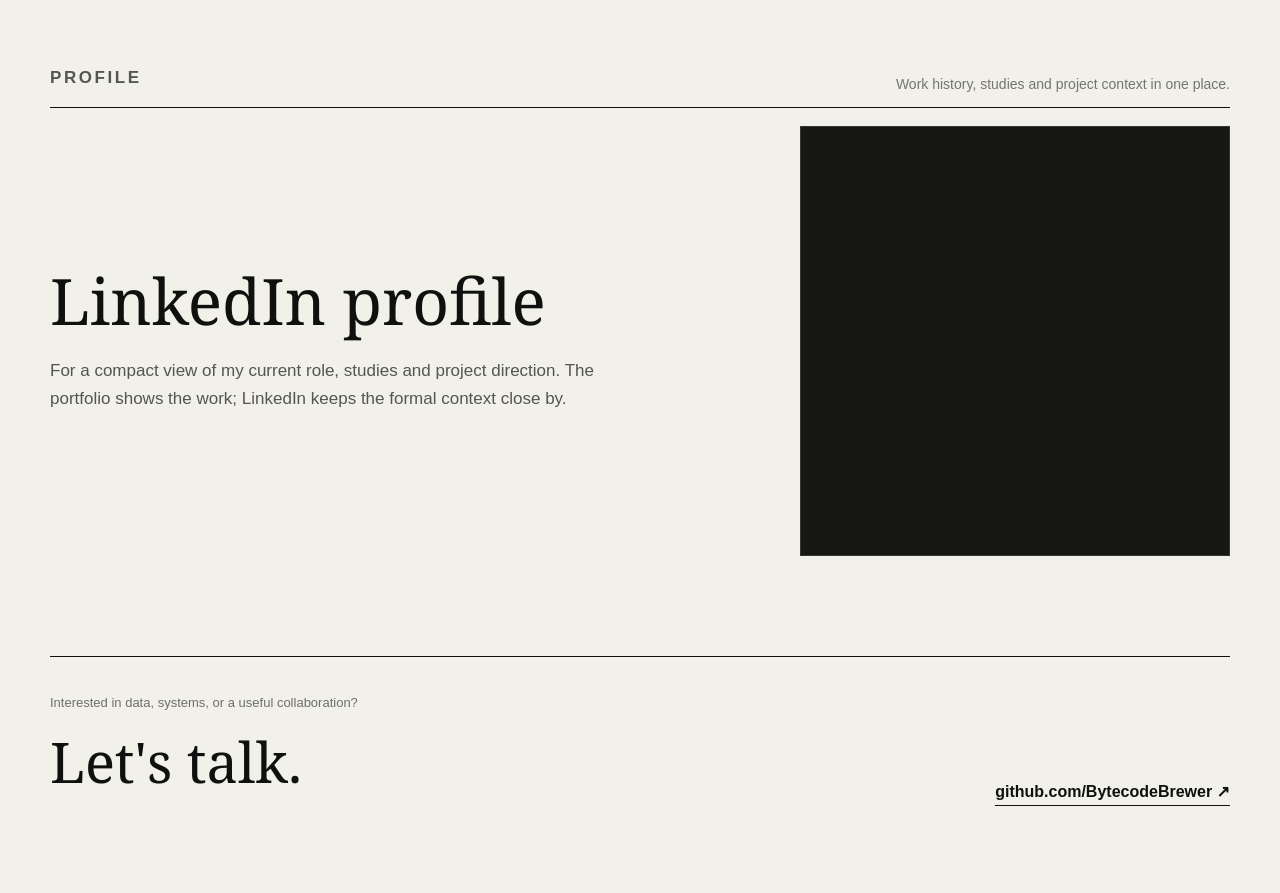
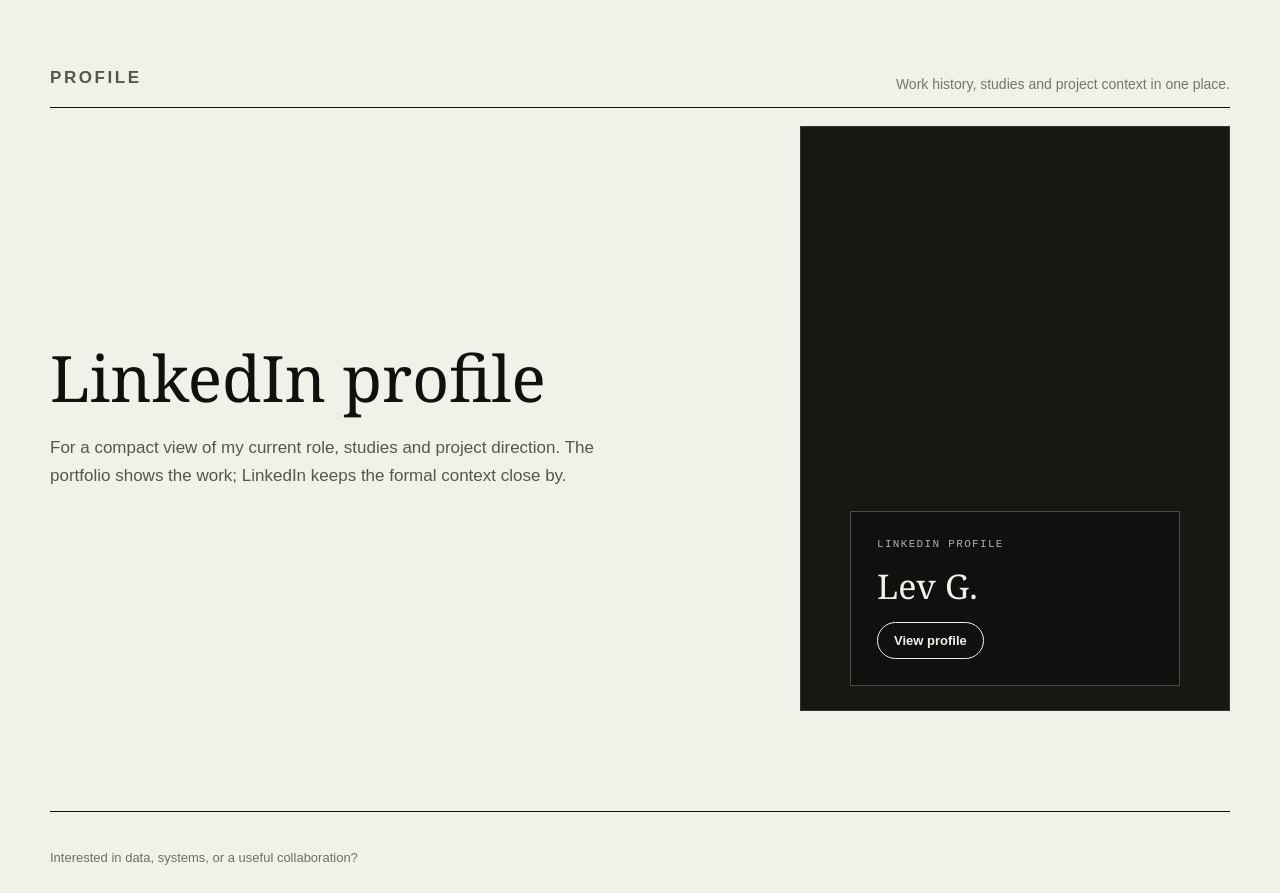
Before and after one commit to BytecodeBrewer/portfolio, a Next.js app: page / in a window 1280 px wide. Shown: the part 3220-4113 px from the top of the page. Built offline with nearby package versions, Linux system fonts and the light colour scheme; no server answers.

Commit message:
Add resilient LinkedIn badge fallback

```diff
--- /dev/null
+++ b/app/LinkedInBadge.tsx
@@ -0,0 +1,48 @@
+"use client";
+
+import { useEffect, useRef, useState } from "react";
+
+export function LinkedInBadge() {
+  const cardRef = useRef<HTMLDivElement>(null);
+  const [badgeLoaded, setBadgeLoaded] = useState(false);
+
+  useEffect(() => {
+    const card = cardRef.current;
+    if (!card) return;
+
+    const checkBadge = () => {
+      setBadgeLoaded(Boolean(card.querySelector("iframe")));
+    };
+
+    checkBadge();
+    const observer = new MutationObserver(checkBadge);
+    observer.observe(card, { childList: true, subtree: true });
+    const timeout = window.setTimeout(checkBadge, 2500);
+
+    return () => {
+      observer.disconnect();
+      window.clearTimeout(timeout);
+    };
+  }, []);
+
+  return (
+    <div className={`linkedin-card${badgeLoaded ? " badge-loaded" : ""}`} aria-label="LinkedIn profile badge" ref={cardRef}>
+      <div
+        className="badge-base LI-profile-badge"
+        data-locale="en_US"
+        data-size="large"
+        data-theme="dark"
+        data-type="VERTICAL"
+        data-vanity="lev-gusiev"
+        data-version="v1"
+      >
+        <a className="badge-base__link LI-simple-link" href="https://de.linkedin.com/in/lev-gusiev/en?trk=profile-badge">Lev G.</a>
+      </div>
+      <div className="linkedin-badge-fallback">
+        <span>LinkedIn profile</span>
+        <strong>Lev G.</strong>
+        <a href="https://de.linkedin.com/in/lev-gusiev/en?trk=profile-badge" target="_blank" rel="noreferrer">View profile</a>
+      </div>
+    </div>
+  );
+}
--- a/app/page.tsx
+++ b/app/page.tsx
@@ -1,4 +1,5 @@
 import Link from "next/link";
+import { LinkedInBadge } from "./LinkedInBadge";
 import { projects } from "./projects";
 
 function Signal({ values }: { values: number[] }) {
@@ -86,19 +87,7 @@
           <h2>LinkedIn profile</h2>
           <p>For a compact view of my current role, studies and project direction. The portfolio shows the work; LinkedIn keeps the formal context close by.</p>
         </div>
-        <div className="linkedin-card" aria-label="LinkedIn profile badge">
-          <div
-            className="badge-base LI-profile-badge"
-            data-locale="en_US"
-            data-size="large"
-            data-theme="dark"
-            data-type="VERTICAL"
-            data-vanity="lev-gusiev"
-            data-version="v1"
-          >
-            <a className="badge-base__link LI-simple-link" href="https://de.linkedin.com/in/lev-gusiev/en?trk=profile-badge">Lev G.</a>
-          </div>
-        </div>
+        <LinkedInBadge />
       </div>
     </section>
 
```
Also changed, not shown: app/globals.css.
